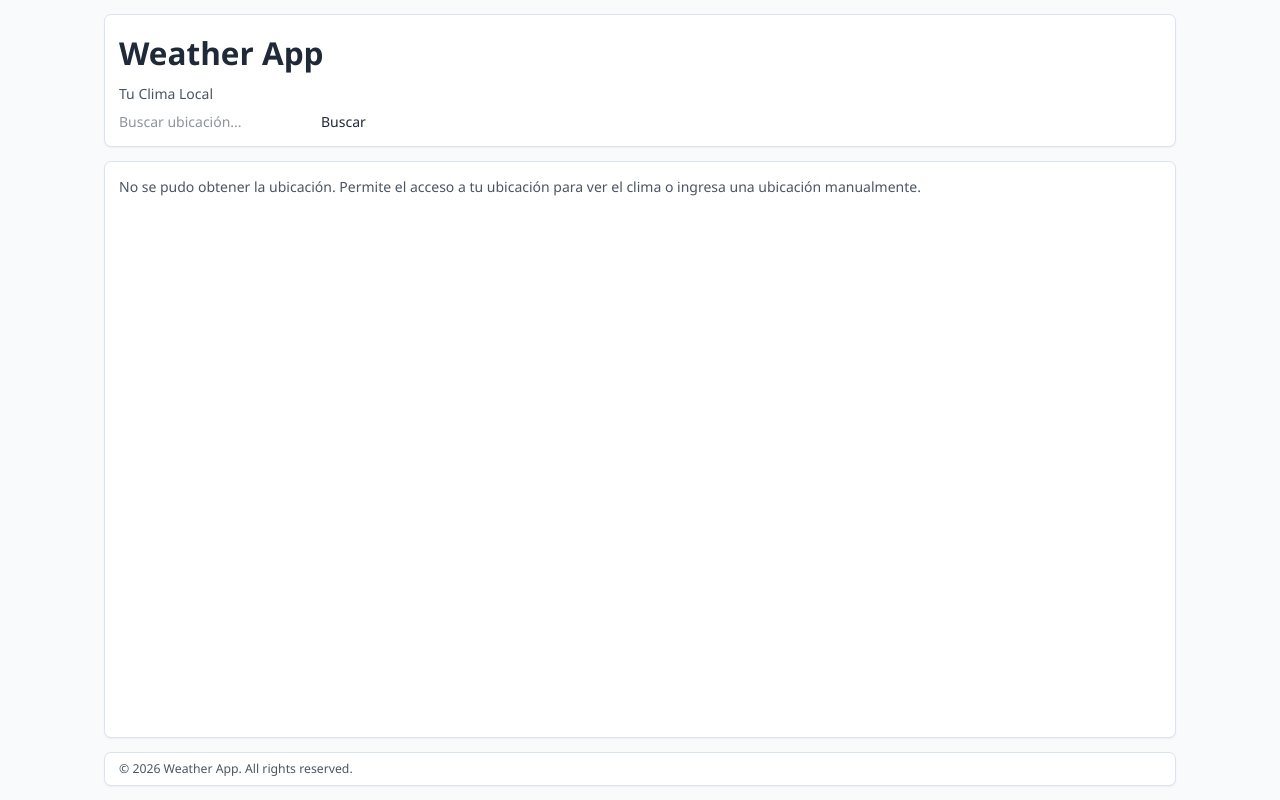
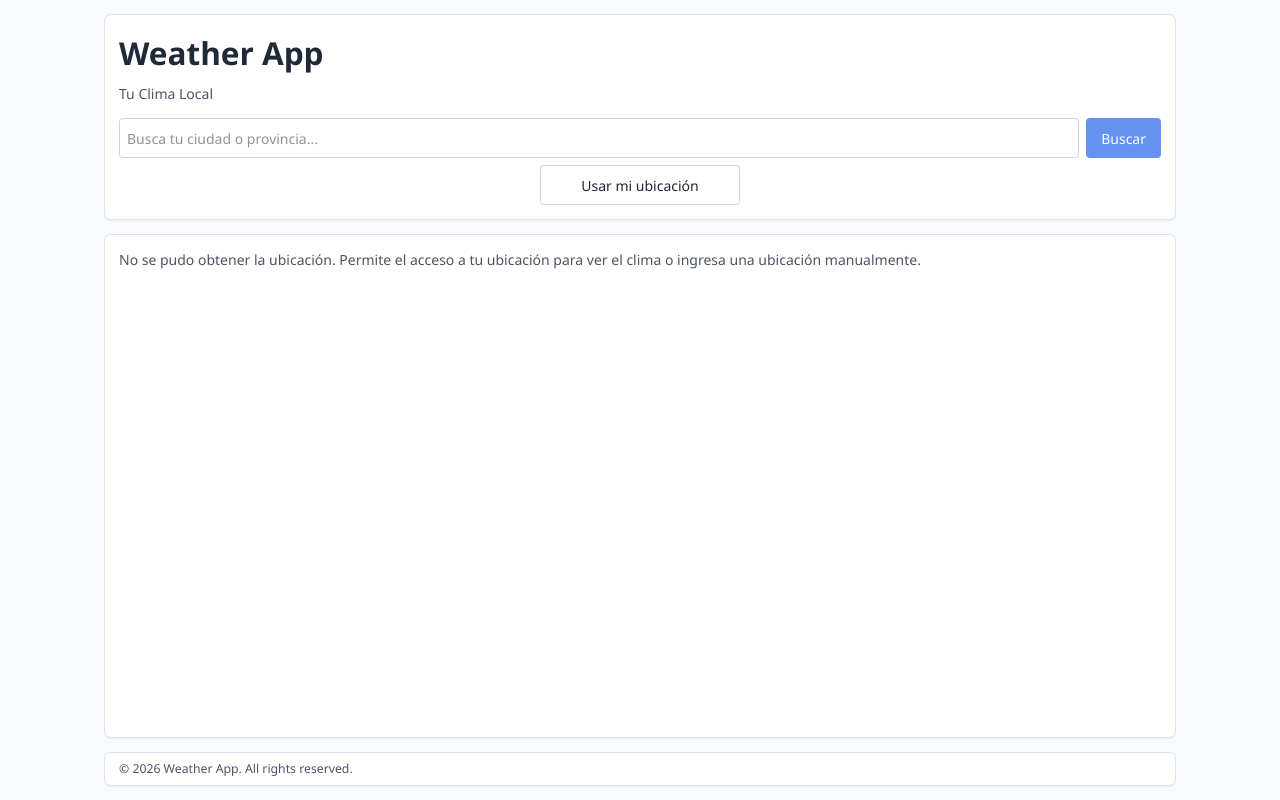
Before and after one commit to IaconoG/landing-weather, a React (Vite) app: page / in a window 1280 px wide. Built offline with nearby package versions, Linux system fonts and the light colour scheme.

Commit message:
feat(location): refactor location controls to use dedicated components and improve location handling

```diff
--- a/src/features/location/components/LocationHeaderControls.tsx
+++ b/src/features/location/components/LocationHeaderControls.tsx
@@ -1,10 +1,30 @@
+import { useCallback } from "react";
+import LocationInput from "./LocationInput";
+import UseMyLocationButton from "./UseMyLocationButton";
+import { useWeatherStore } from "../../weather/store/weather.store";
+import "./LocationHeaderControls.css";
+
 const LocationHeaderControls: React.FC = () => {
+  const latitude = useWeatherStore((state) => state.latitude);
+  const longitude = useWeatherStore((state) => state.longitude);
+  const setLocation = useWeatherStore((state) => state.setLocation);
+
+  const handleLocationFound = useCallback(
+    (location: { latitude: number; longitude: number }) => {
+      console.log("Ubicación encontrada:", location);
+      if (latitude === location.latitude && longitude === location.longitude) {
+        console.log("La ubicación encontrada es la misma que la actual.");
+        return;
+      }
+      setLocation(location.latitude, location.longitude);
+  }, [latitude, longitude, setLocation]);
+
   return (
     <div className="location-header-controls">
-      <input type="text" placeholder="Buscar ubicación..." />
-        <button>Buscar</button>
+      <LocationInput onLocationSelect={handleLocationFound} />
+      <UseMyLocationButton onLocationFound={handleLocationFound} />
     </div>
-  )
-}
+  );
+};
 
 export default LocationHeaderControls;
--- a/src/features/location/components/UseMyLocationButton.tsx
+++ b/src/features/location/components/UseMyLocationButton.tsx
@@ -11,22 +11,16 @@ type UseMyLocationButtonProps = {
 const UseMyLocationButton: React.FC<UseMyLocationButtonProps> = ({ onLocationFound }) => {
   const { location, requestLocation, isLoading, error } = useLocation();
 
-  const handleClick = () => {
-    requestLocation();
-  }
-
-  // Notificar al componente padre cuando se obtiene la ubicación. A través de un `useEffect` que dependa de `location`, para evitar llamar a `onLocationFound` en cada renderizado.
   useEffect(() => {
-    if (location) {
-      onLocationFound(location);
-    }
+    if (!location) return;
+    onLocationFound(location);
   }, [location, onLocationFound]);
 
 
   return (
     <div className="use-my-location-button">
       <button
-        onClick={handleClick}
+        onClick={requestLocation}
         disabled={isLoading}
         className="use-my-location-button__button"
       >
```
